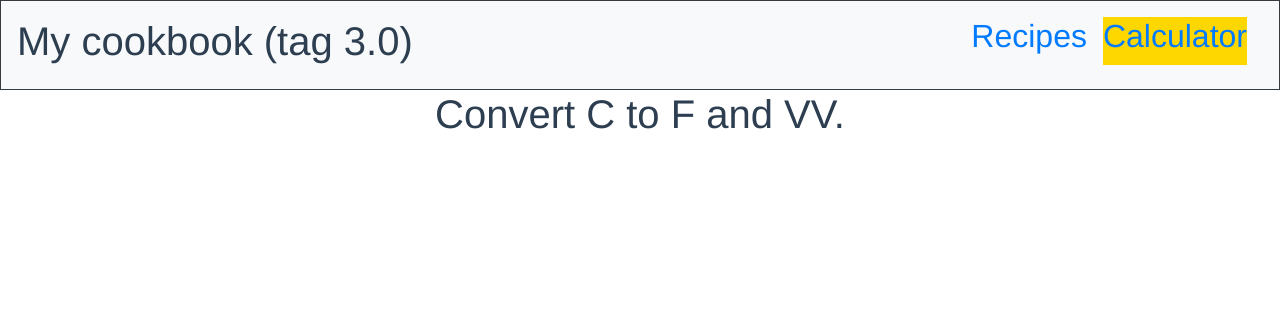
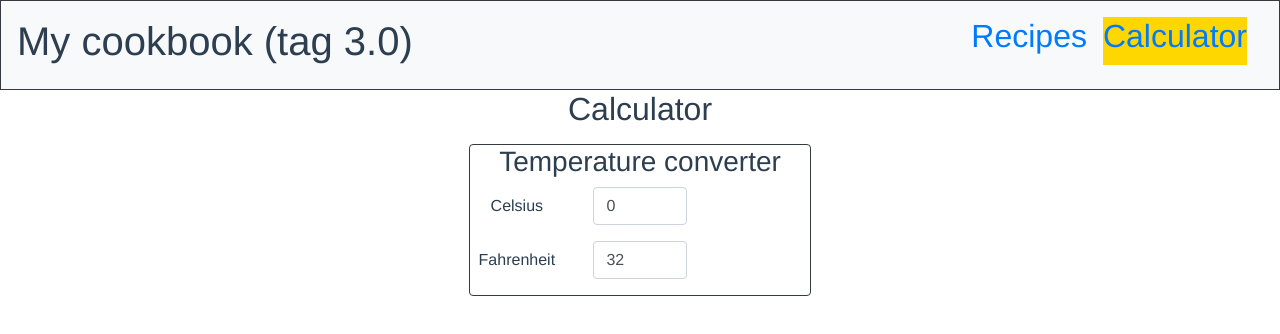
Before and after one commit to bridgecrew-perf6/ljukic-fer-spa-deploy, a Vue app: page /calculator in a window 1280 px wide. Shown: the top 334 px of the page. Built offline with nearby package versions, Linux system fonts and the light colour scheme.

Commit message:
added temp-converter, gui imporvs

```diff
--- a/src/components/RecipeCard.vue
+++ b/src/components/RecipeCard.vue
@@ -5,16 +5,17 @@
     </router-link>
 
     <div class="card-body">
-      <h5 class="card-title">{{ name }}}</h5>
-      <p class="card-text">{{ description }}}</p>
+      <h5 class="card-title">{{ name }}</h5>
+      <p class="card-text">{{ description }}</p>
       <span class="badge badge-primary">
         Cook/prep time: {{ cookTime }}/{{ prepTime }}
       </span>
       <span class="badge badge-secondary">Yield: {{ recipeYield }}</span>
       <span class="badge badge-success">Pusblished: {{ datePublished }}</span>
-    </div>
-    <div class="card-body">
-      <a :href="url" class="card-link">Source</a>
+      <a :href="url" target="_blank" class="card-link">
+        <span class="badge badge-success">{{ url.substring(0, 20) }}...</span>
+      </a>
+
     </div>
     <details v-if="ingredients">
       <summary><h3>Ingredients</h3></summary>
@@ -47,3 +48,8 @@ export default {
   }
 };
 </script>
+<style scoped>
+div.card-body .badge {
+    white-space: pre-wrap;
+}
+</style>
--- /dev/null
+++ b/src/components/TempConverter.vue
@@ -0,0 +1,51 @@
+<template>
+  <div class="border rounded border-dark">
+    <h3>Temperature converter</h3>
+    <form>
+      <div class="form-group row">
+        <label for="celsius" class="col-sm-4 col-form-label">Celsius</label>
+        <div class="col-4">
+          <input
+            type="number"
+            class="form-control"
+            placeholder="C"
+            v-model="tempCelsius"
+            @keyup="c2f"
+          />
+        </div>
+      </div>
+      <div class="form-group row">
+        <label for="fahrenheit" class="col-4 col-form-label">Fahrenheit</label>
+        <div class="col-4">
+          <input
+            type="number"
+            class="form-control"
+            placeholder="F"
+            v-model.number="tempFahrenheit"
+            @keyup="f2c"
+          />
+        </div>
+      </div>
+    </form>
+  </div>
+</template>
+
+
+<script>
+export default {
+  data() {
+    return {
+      tempCelsius: 0,
+      tempFahrenheit: 32,
+    };
+  },
+  methods: {
+    c2f() {
+      this.tempFahrenheit = Math.round((this.tempCelsius * 9) / 5 + 32);
+    },
+    f2c() {
+      this.tempCelsius = Math.round(((this.tempFahrenheit - 32) * 5) / 9);
+    },
+  },
+};
+</script>
--- a/src/main.js
+++ b/src/main.js
@@ -3,8 +3,10 @@ import App from "./App.vue";
 // import store from "./store";
 import router from "./router";
 import RecipeCard from './components/RecipeCard.vue';
+import TempConverter from './components/TempConverter.vue';
 
 const app = createApp(App);
 app.use(router);
 app.component('recipe-card', RecipeCard);
+app.component('temp-converter', TempConverter);
 app.mount("#app");
--- a/src/views/Calculator.vue
+++ b/src/views/Calculator.vue
@@ -1,3 +1,8 @@
 <template>
-  <h1>Convert C to F and VV.</h1>
+  <div>
+    <h2>Calculator</h2>
+    <div class="container-fluid p-2 d-flex justify-content-center">
+      <temp-converter></temp-converter>
+    </div>
+  </div>
 </template>
--- a/src/views/Recipes.vue
+++ b/src/views/Recipes.vue
@@ -1,5 +1,5 @@
 <template>
-  <div v-if="selectedRecipe">
+  <div v-if="selectedRecipe" class="d-flex justify-content-center">
     Recipe #{{ id }}
     <recipe-card :key="selectedRecipe.id"
         v-bind="selectedRecipe"
```
